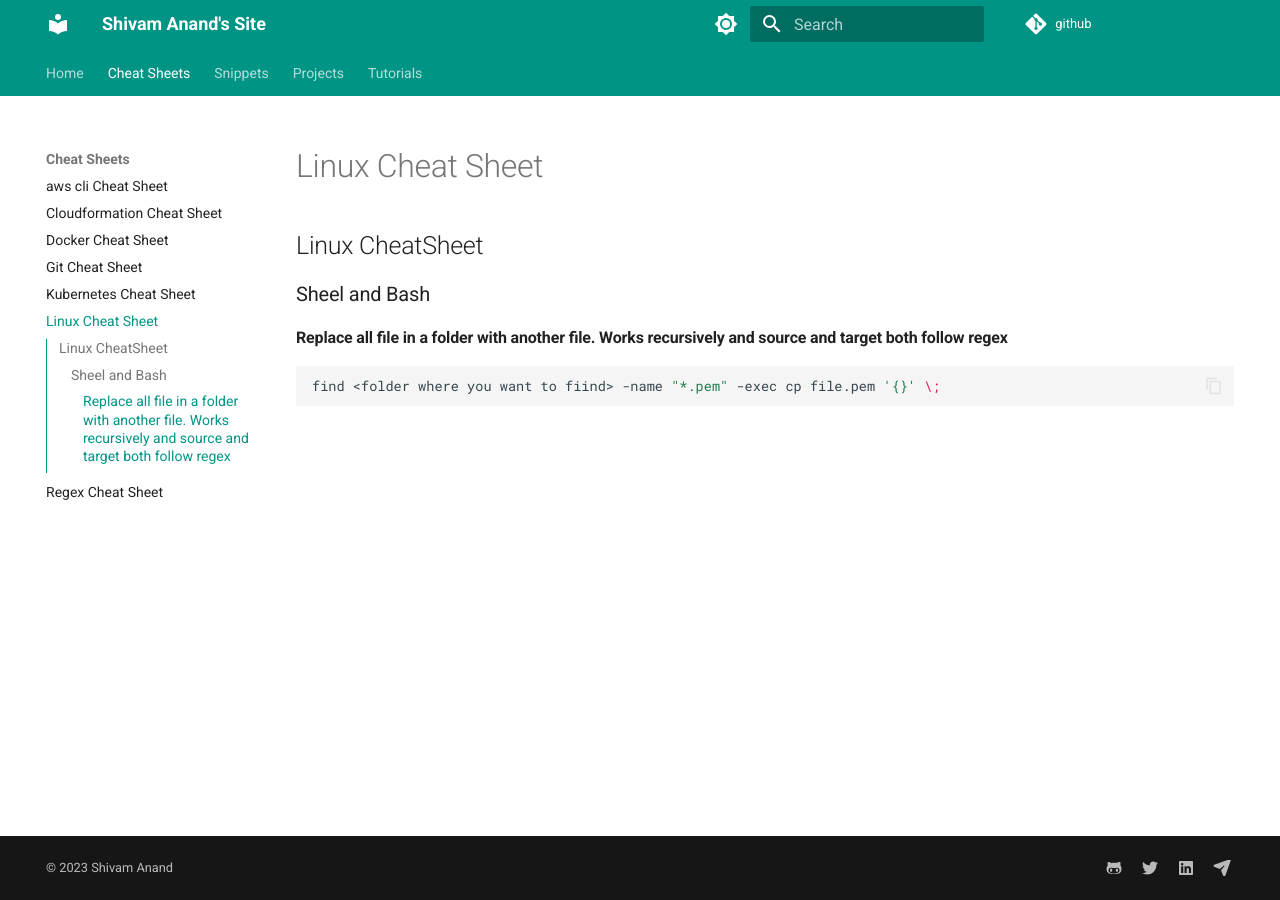
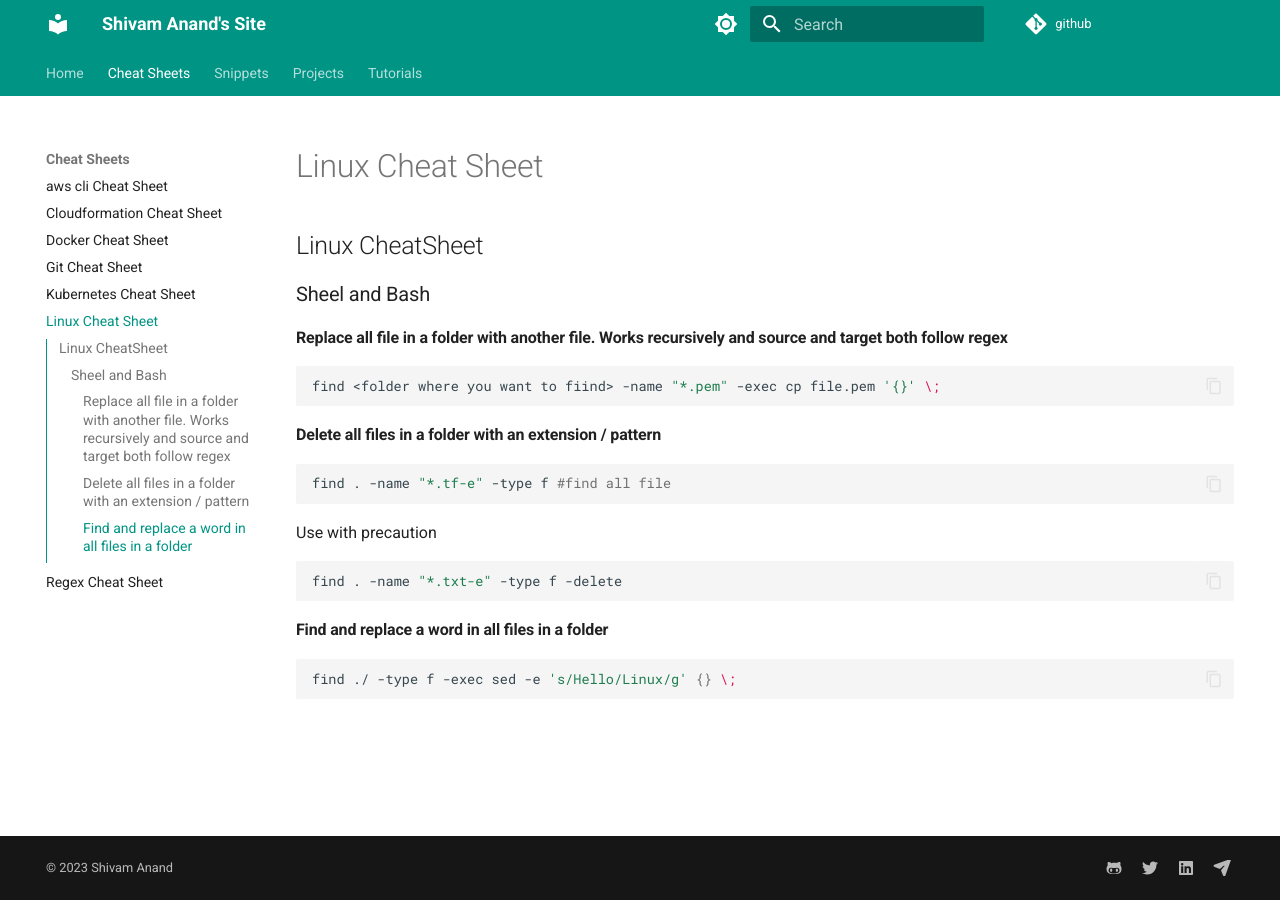
Before and after one commit to anandshivam44/Documentation, an MkDocs documentation site: the page built from docs/CheatSheetsAndSnippets/LinuxCheatSheet.md, in a window 1280 px wide. Built offline with MkDocs 1.6.1 and Material for MkDocs 9.7.7, drawn with Linux system fonts in a browser that asks for light colours; comment, search, counter and statistics services are not loaded.

Commit message:
Added commands

````diff
--- a/docs/CheatSheetsAndSnippets/LinuxCheatSheet.md
+++ b/docs/CheatSheetsAndSnippets/LinuxCheatSheet.md
@@ -5,3 +5,15 @@
 ```bash
 find <folder where you want to fiind> -name "*.pem" -exec cp file.pem '{}' \;
 ```
+#### Delete all files in a folder with an extension / pattern
+```bash
+find . -name "*.tf-e" -type f #find all file
+```
+Use with precaution
+```bash
+find . -name "*.txt-e" -type f -delete
+```
+#### Find and replace a word in all files in a folder
+```bash
+find ./ -type f -exec sed -e 's/Hello/Linux/g' {} \;
+```
````
